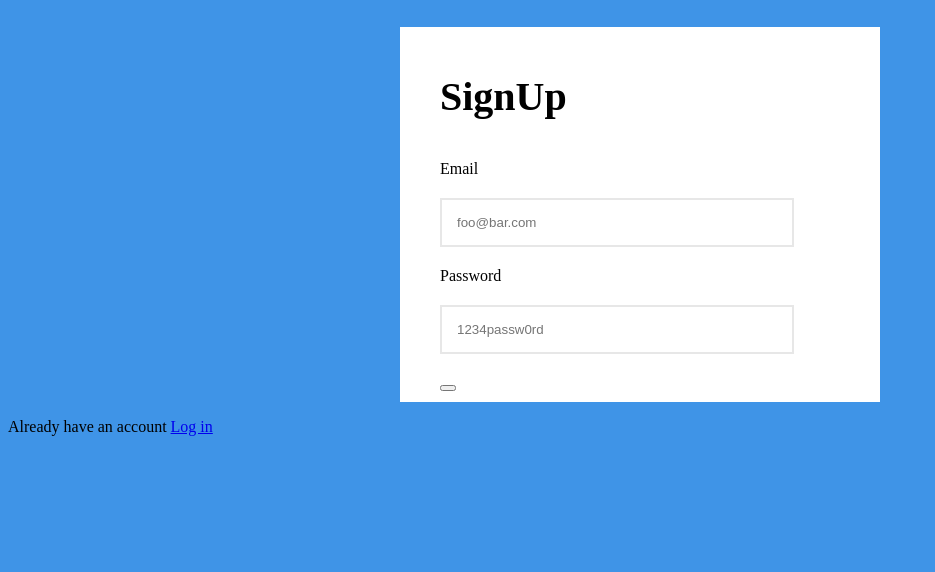
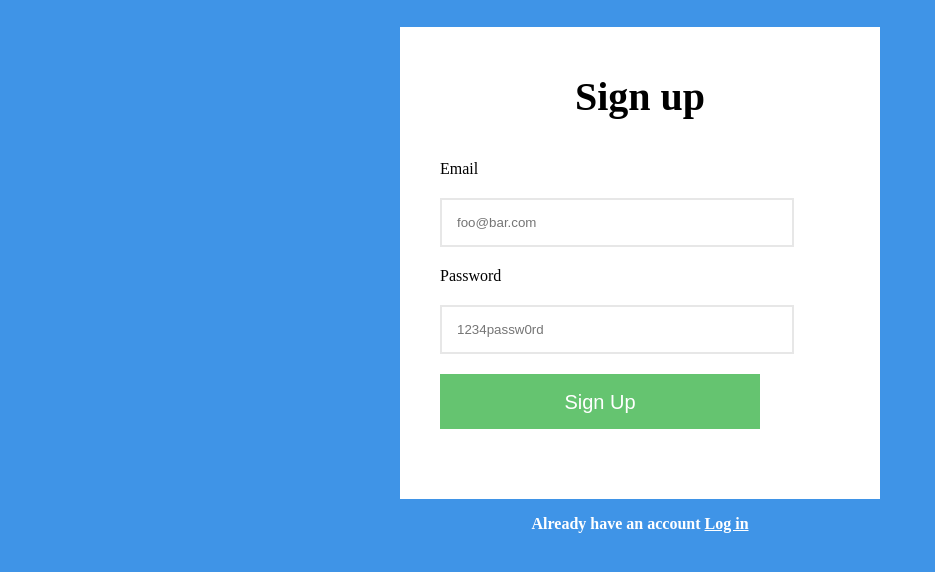
Before and after one commit to Osman8a/Challenge-Signup-Page, a plain HTML site: page index.html in a window 1280 px wide. Shown: the part 76-648 px from the top of the page, without its empty margins (0-935 px from the left). Drawn offline with Linux system fonts and the light colour scheme.

Commit message:
Desing Css

```diff
--- a/index.html
+++ b/index.html
@@ -18,13 +18,13 @@
         <form class="form-signup" action="/signup">
             <section>
                 <fieldset>
-                    <h1>SignUp</h1>
+                    <h1>Sign up</h1>
                     <label for="email">Email</label>
                     <input type="email" placeholder="foo@bar.com" name="email" id="email" required>
 
                     <label for="password">Password</label>
                     <input type="password" placeholder="1234passw0rd" name="password" id="password" required>
-                    <button type="submit"></button>
+                    <button type="submit">Sign Up</button>
                 </fieldset>
                 <p>Already have an account <a href="/login">Log in</a></p>
             </section>
--- a/main.css
+++ b/main.css
@@ -29,6 +29,7 @@ img {
 }
 
 .form-signup fieldset h1 {
+    text-align: center;
     margin-top: 40px;
     margin-bottom: 40px;
     font-size: 40px;
@@ -39,10 +40,30 @@ img {
     margin-bottom: 20px;
 }
 
-.form-signup input {
+.form-signup input,
+button {
     display: block;
     width: 320px;
     border: 2px solid #E7E7E7;
     padding: 15px;
     margin-bottom: 20px;
 }
+
+.form-signup button {
+    background-color: #65C470;
+    height: 55px;
+    border: 2px solid #65C470;
+    font-size: 20px;
+    color: white;
+    margin-bottom: 60px;
+}
+
+.form-signup p {
+    text-align: center;
+    font-weight: bold;
+    color: white;
+}
+
+.form-signup a {
+    color: white;
+}
```
